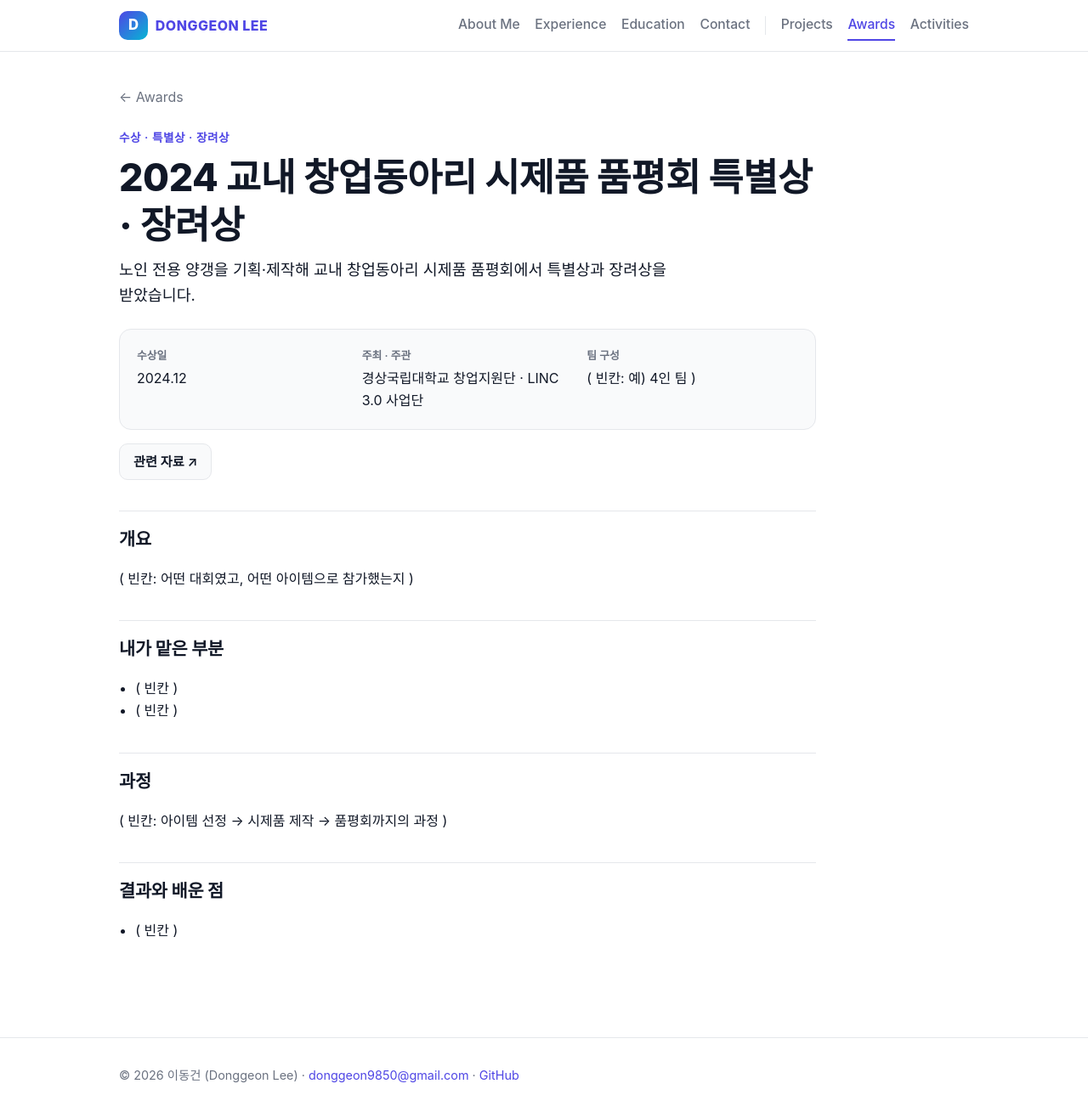
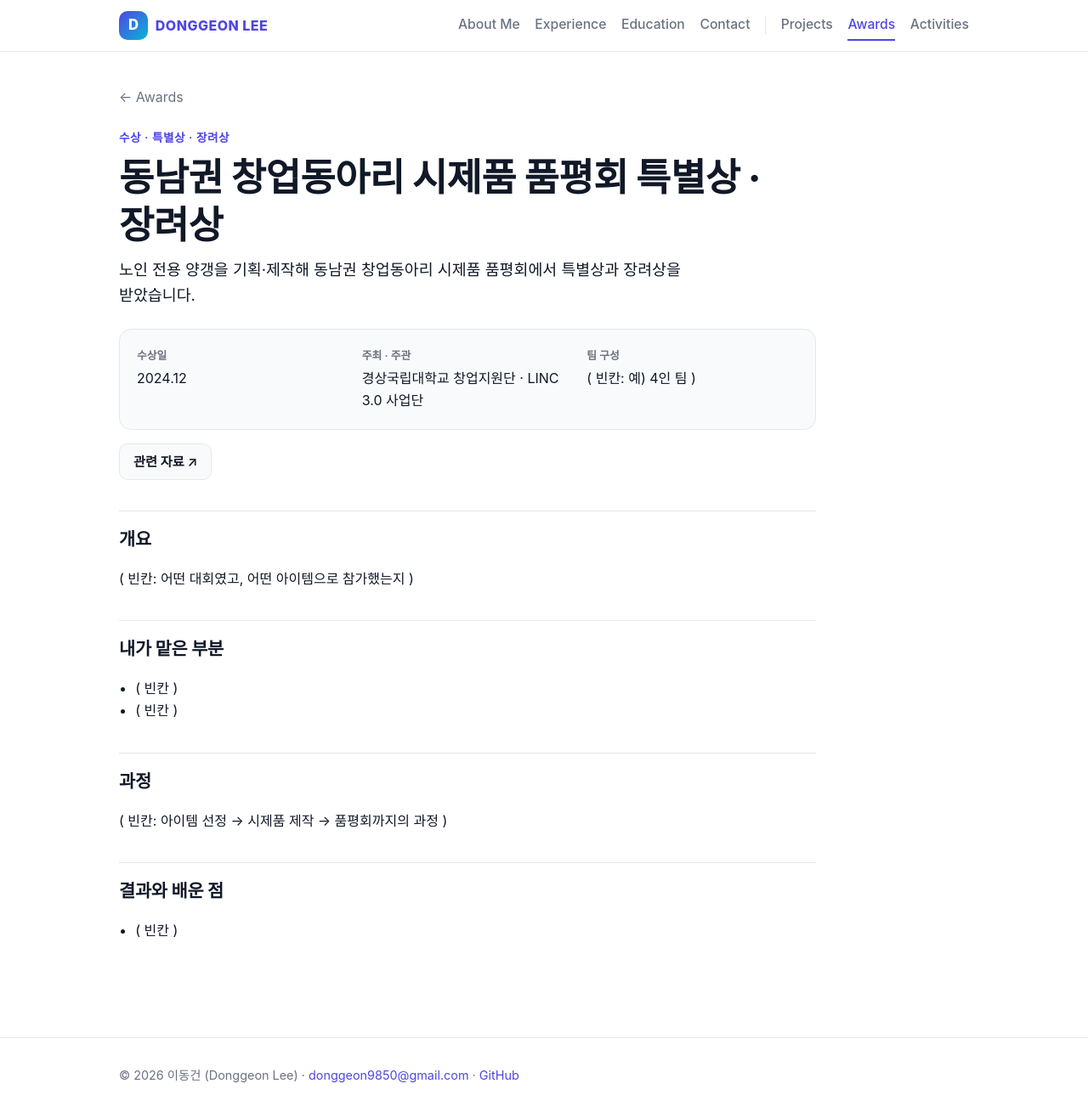
Before and after one commit to leeedd00/leeedd00.github.io, a Jekyll site: the page built from _awards/changup-2024.md, in a window 1280 px wide and 1309 px high. Shown: the whole window at 85% size. Built offline with Jekyll 4.4.1, drawn with Linux system fonts in a browser that asks for light colours; some web fonts are replaced.

Commit message:
동남권 창업동아리 수상 카드 정리

```diff
--- a/_awards/changup-2024.md
+++ b/_awards/changup-2024.md
@@ -1,12 +1,12 @@
 ---
-title: 2024 교내 창업동아리 시제품 품평회 특별상 · 장려상
+title: 동남권 창업동아리 시제품 품평회 특별상 · 장려상
 order: 1
 category: 수상
 rank: 특별상 · 장려상
 when: 2024.12
 org: 경상국립대학교 창업지원단 · LINC 3.0 사업단
 team: "( 빈칸: 예) 4인 팀 )"
-summary: 노인 전용 양갱을 기획·제작해 교내 창업동아리 시제품 품평회에서 특별상과 장려상을 받았습니다.
+summary: 노인 전용 양갱을 기획·제작해 동남권 창업동아리 시제품 품평회에서 특별상과 장려상을 받았습니다.
 thumbnail: /assets/img/awards/changup-2024.jpg
 links:
   - label: 관련 자료
--- a/_data/activities.yml
+++ b/_data/activities.yml
@@ -5,7 +5,7 @@
 - period: 2024.09 – 2024.12
   title: 동남권 창업동아리
   org: 경상국립대학교 창업지원단
-  detail: 노인 전용 양갱 제작, 교내 시제품 품평회 특별상 · 장려상
+  detail: 노인 전용 양갱 제작, 동남권 시제품 품평회 특별상 · 장려상
 - period: "( 빈칸 )"
   title: "( 빈칸 )"
   detail: "( 빈칸 )"
--- a/_includes/award-card.html
+++ b/_includes/award-card.html
@@ -1,4 +1,4 @@
-<a class="card" href="{{ include.a.url | relative_url }}">
+<a class="card award-card" href="{{ include.a.url | relative_url }}">
   <div class="card-img">
     {% if include.a.thumbnail %}<img src="{{ include.a.thumbnail | relative_url }}" alt="{{ include.a.title }}" loading="lazy">{% endif %}
     {% if include.a.rank %}<span class="badge">{{ include.a.rank }}</span>{% endif %}
--- a/assets/css/style.css
+++ b/assets/css/style.css
@@ -161,3 +161,7 @@ p { margin: 0 0 .75rem; }
 .screens img { width: 100%; aspect-ratio: 9 / 20; object-fit: cover; border-radius: 16px; border: 1px solid var(--line); background: #fff; }
 .screens figcaption { font-size: .82rem; color: var(--muted); margin-top: .45rem; line-height: 1.45; }
 .small { font-size: .85rem; }
+
+/* 수상 카드: 상패가 다 보이도록 세로 여유 + 중앙 정렬 */
+.award-card .card-img { aspect-ratio: 4 / 3; }
+.award-card .card-img img { object-position: center; }
```
Also changed, not shown: assets/img/awards/changup-2024.jpg.
